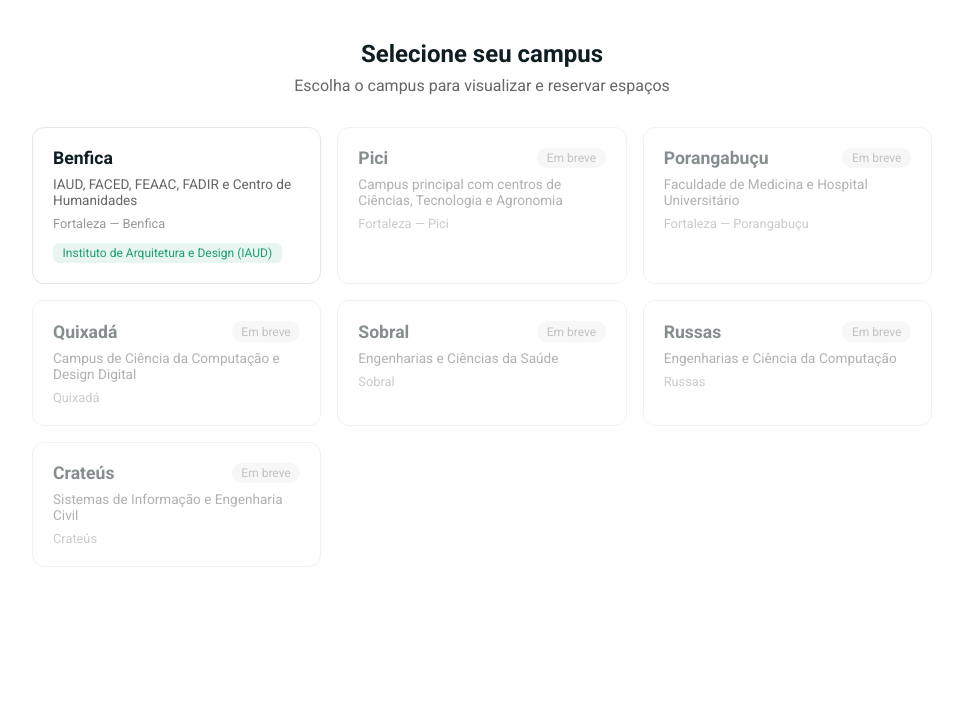
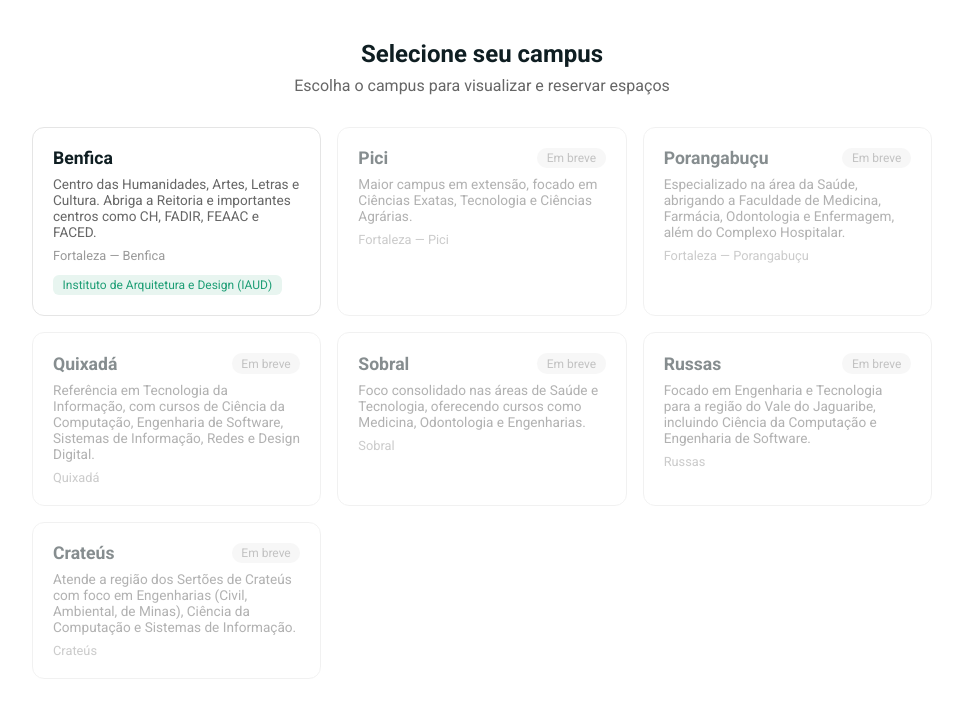
Before and after one commit to abner-augusto/UFCIM-FRONT3D, a Vue app: page /#/campus in a window 1280 px wide. Shown: the top 718 px of the page, without its empty margins (158-1121 px from the left). Built offline with nearby package versions, Linux system fonts and the light colour scheme; no server answers; sample sign-in values are in the browser's storage.

Commit message:
docs(campuses): refresh campus descriptions

```diff
--- a/src/data/campuses.ts
+++ b/src/data/campuses.ts
@@ -27,7 +27,7 @@ export const campuses: Campus[] = [
     neighborhood: 'Benfica',
     buildings: ['Instituto de Arquitetura e Design (IAUD)'],
     active: true,
-    description: 'IAUD, FACED, FEAAC, FADIR e Centro de Humanidades',
+    description: 'Centro das Humanidades, Artes, Letras e Cultura. Abriga a Reitoria e importantes centros como CH, FADIR, FEAAC e FACED.',
     departments: [
       {
         id: 'iaud',
@@ -74,7 +74,7 @@ export const campuses: Campus[] = [
     neighborhood: 'Pici',
     buildings: [],
     active: false,
-    description: 'Campus principal com centros de Ciências, Tecnologia e Agronomia',
+    description: 'Maior campus em extensão, focado em Ciências Exatas, Tecnologia e Ciências Agrárias.',
   },
   {
     id: 'porangabucu',
@@ -84,7 +84,7 @@ export const campuses: Campus[] = [
     neighborhood: 'Porangabuçu',
     buildings: [],
     active: false,
-    description: 'Faculdade de Medicina e Hospital Universitário',
+    description: 'Especializado na área da Saúde, abrigando a Faculdade de Medicina, Farmácia, Odontologia e Enfermagem, além do Complexo Hospitalar.',
   },
   {
     id: 'quixada',
@@ -94,7 +94,7 @@ export const campuses: Campus[] = [
     neighborhood: '',
     buildings: [],
     active: false,
-    description: 'Campus de Ciência da Computação e Design Digital',
+    description: 'Referência em Tecnologia da Informação, com cursos de Ciência da Computação, Engenharia de Software, Sistemas de Informação, Redes e Design Digital.',
   },
   {
     id: 'sobral',
@@ -104,7 +104,7 @@ export const campuses: Campus[] = [
     neighborhood: '',
     buildings: [],
     active: false,
-    description: 'Engenharias e Ciências da Saúde',
+    description: 'Foco consolidado nas áreas de Saúde e Tecnologia, oferecendo cursos como Medicina, Odontologia e Engenharias.',
   },
   {
     id: 'russas',
@@ -114,7 +114,7 @@ export const campuses: Campus[] = [
     neighborhood: '',
     buildings: [],
     active: false,
-    description: 'Engenharias e Ciência da Computação',
+    description: 'Focado em Engenharia e Tecnologia para a região do Vale do Jaguaribe, incluindo Ciência da Computação e Engenharia de Software.',
   },
   {
     id: 'crateus',
@@ -124,6 +124,6 @@ export const campuses: Campus[] = [
     neighborhood: '',
     buildings: [],
     active: false,
-    description: 'Sistemas de Informação e Engenharia Civil',
+    description: 'Atende a região dos Sertões de Crateús com foco em Engenharias (Civil, Ambiental, de Minas), Ciência da Computação e Sistemas de Informação.',
   },
 ];
```
